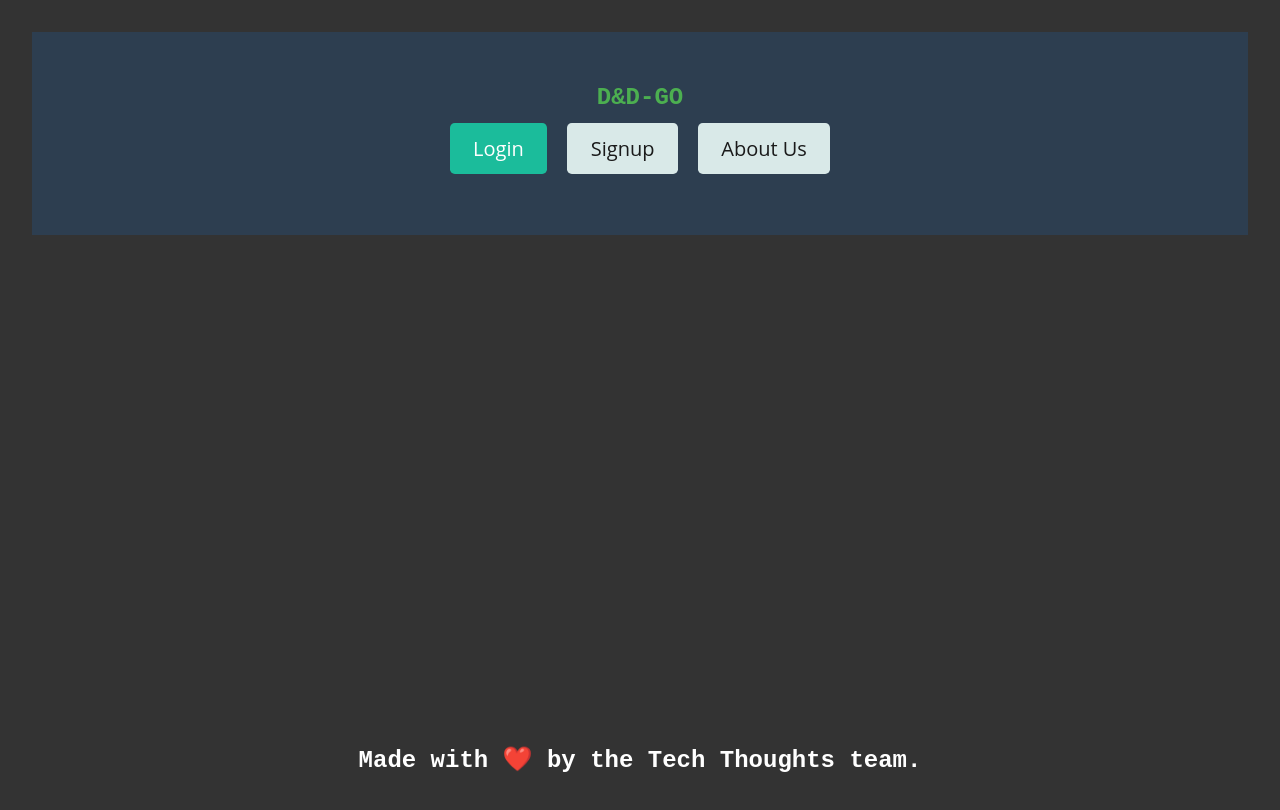
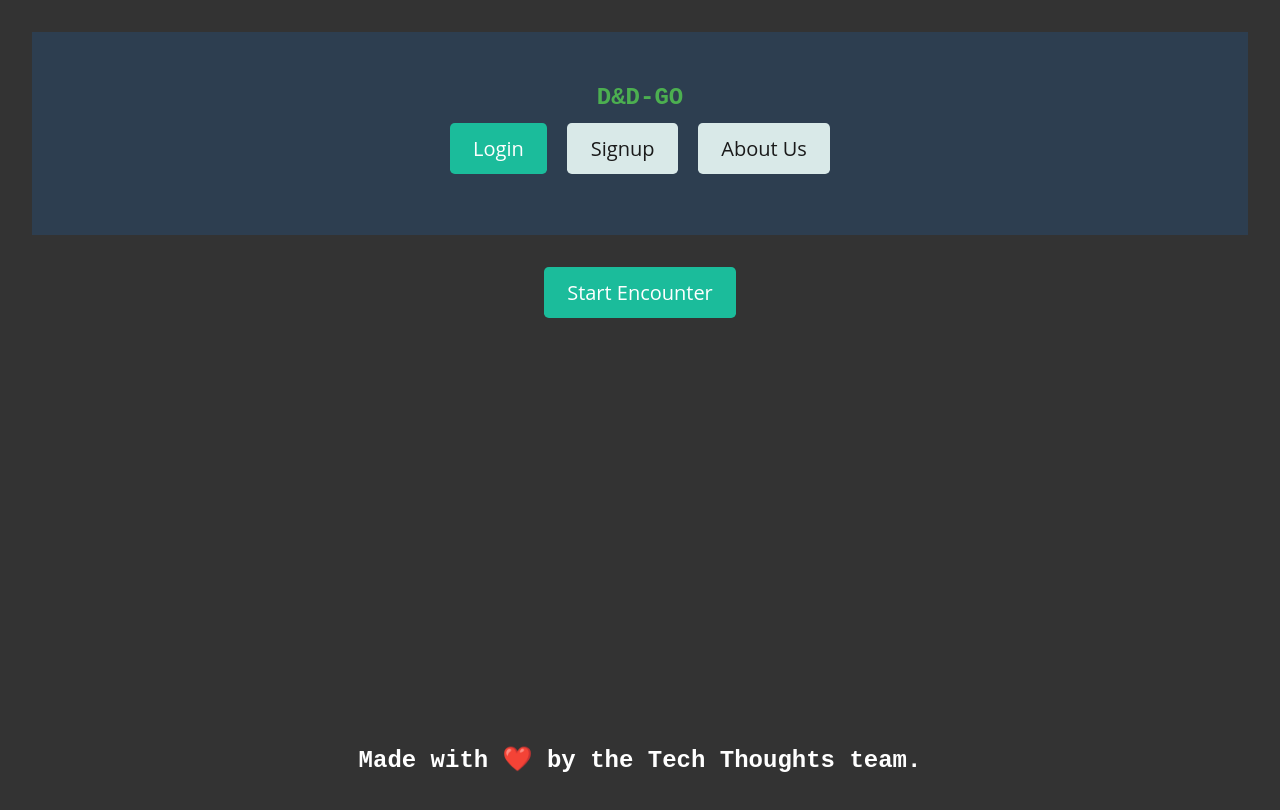
Before and after one commit to Aricoria10/DnD-GO, a React (Vite) app in the folder client/: page / in a window 1280 px wide. Shown: the top 810 px of the page. Built offline with nearby package versions, Linux system fonts and the light colour scheme.

Commit message:
created button to Route to the encounter page

```diff
--- a/client/src/components/Navbar/index.jsx
+++ b/client/src/components/Navbar/index.jsx
@@ -16,9 +16,6 @@ const Navbar = () => {
         <div>
           {Auth.loggedIn() ? (
             <>
-            <Link className="btn btn-lg btn-info m-2" to="/encounter">
-                {/* TODO: display the user's username */} Encounter
-              </Link>
               <Link className="btn btn-lg btn-info m-2" to="/me">
                 {/* TODO: display the user's username */} Create Character
               </Link>
--- a/client/src/pages/Home.jsx
+++ b/client/src/pages/Home.jsx
@@ -1,7 +1,7 @@
 // import { useQuery } from "@apollo/client";
+import { Link } from "react-router-dom";
 
 
-// import Encounters from "../components/Encounters";
 
 const Home = () => {
   // const { loading, data } = useQuery(QUERY_THOUGHTS);
@@ -9,9 +9,9 @@ const Home = () => {
 
   return (
     <main>
-      <div className="col-12 col-md-10 mb-3 p-3" style={{}}>
-        {/* <Encounters /> */}
-      </div>
+      <Link className="btn btn-lg btn-info m-2" to="/encounter">
+                {/* TODO: display the user's username */} Start Encounter
+      </Link>
     </main>
   );
 };
```
